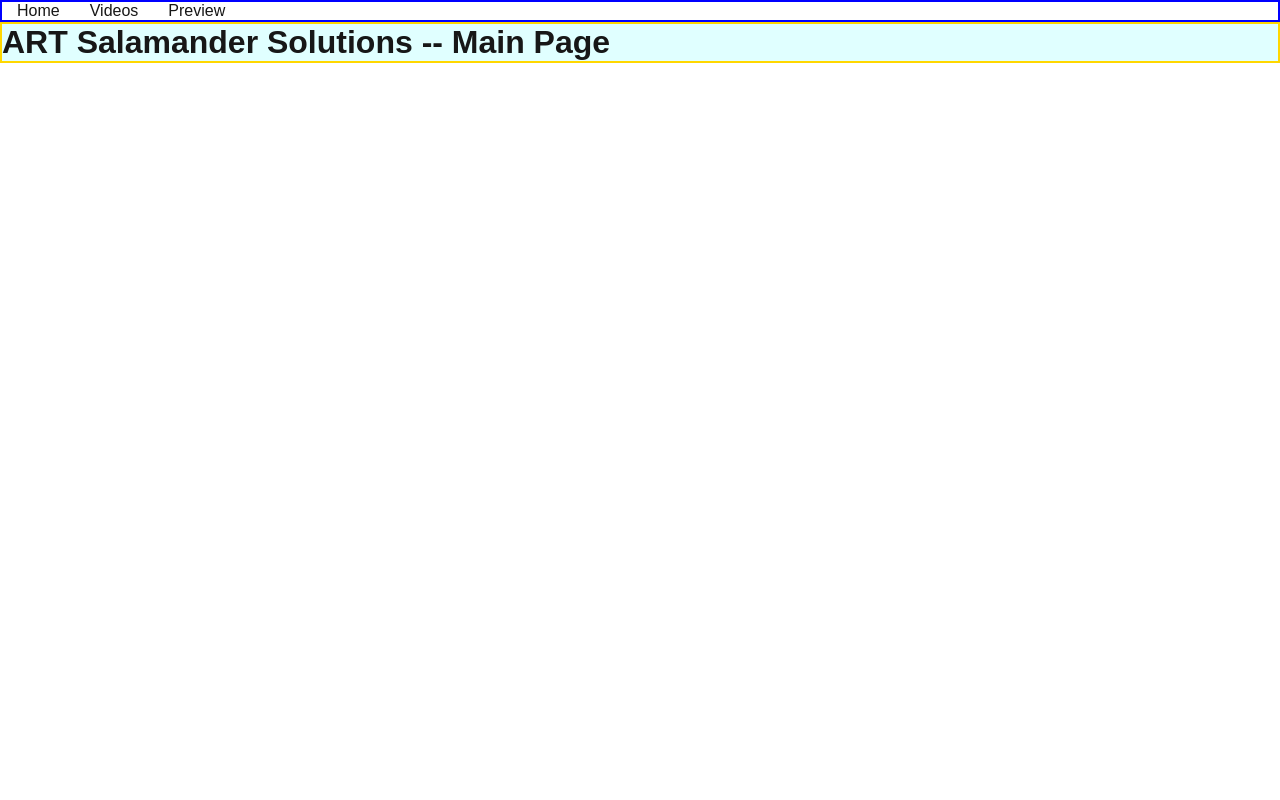
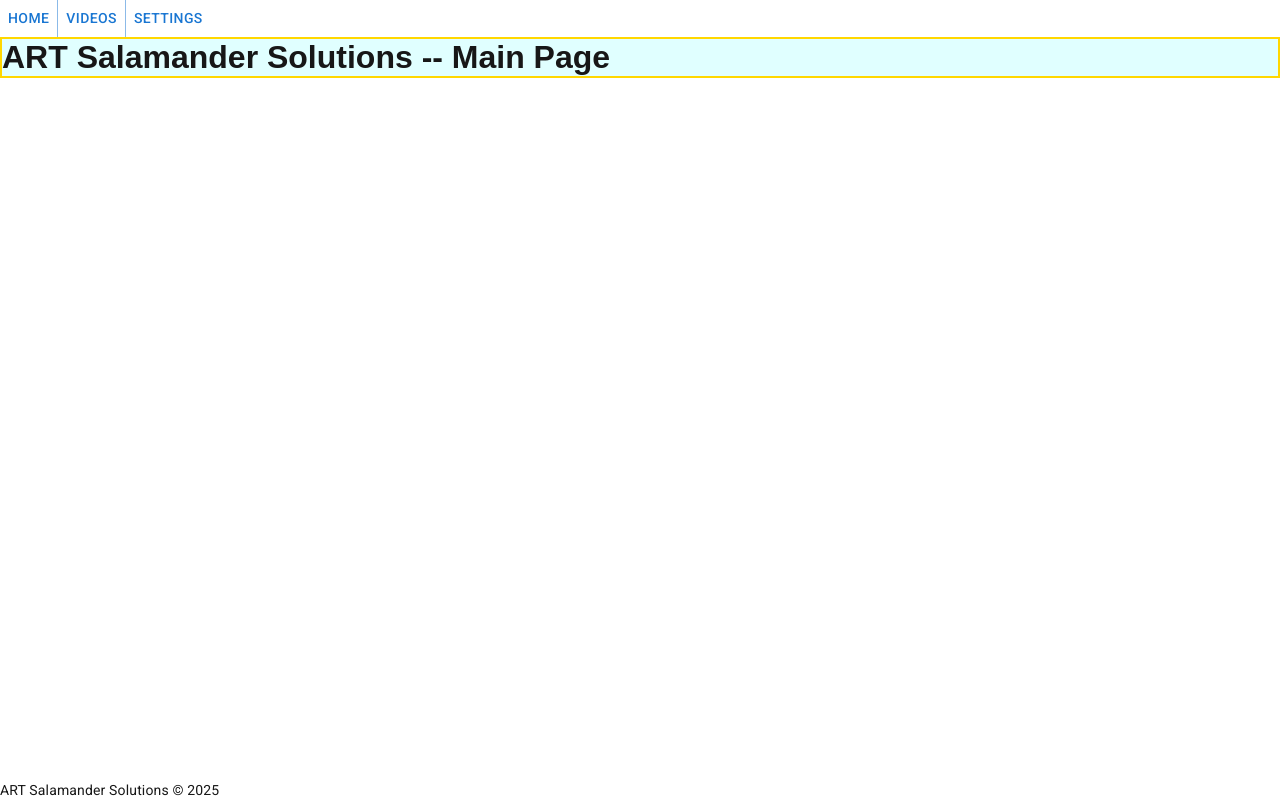
Before and after one commit to rifflere/centroid-finder-frontend, a Next.js app in the folder centroid-finder-frontend/: page / in a window 1280 px wide. Built offline with nearby package versions, Linux system fonts and the light colour scheme.

Commit message:
Updated layout to use MUI

```diff
--- a/centroid-finder-frontend/src/app/layout.js
+++ b/centroid-finder-frontend/src/app/layout.js
@@ -1,6 +1,12 @@
 import { Geist, Geist_Mono } from "next/font/google";
 import "./globals.css";
 import Link from 'next/link';
+import Image from 'next/link';
+import { Button, ButtonGroup, Typography } from '@mui/material';
+import '@fontsource/roboto/300.css';
+import '@fontsource/roboto/400.css';
+import '@fontsource/roboto/500.css';
+import '@fontsource/roboto/700.css';
 
 const geistSans = Geist({
   variable: "--font-geist-sans",
@@ -21,12 +27,15 @@ export default function Layout({ children }) {
   return (
     <html lang="en">
       <body className={`${geistSans.variable} ${geistMono.variable}`}>
-            <nav style={{ border: '2px solid', borderColor: 'blue' }}>
-              <Link className="nav-link" href="/" style={{padding: 15}}>Home</Link>
-              <Link className="nav-link" href="/videos" style={{padding: 15}}>Videos</Link>
-              <Link className="nav-link" href="/preview/file-123" style={{padding: 15}}>Preview</Link>
-            </nav>
+        <ButtonGroup variant="text" aria-label="Basic button group">
+          <Button href="/">Home</Button>
+          <Button href="/videos">Videos</Button>
+          <Button href="/preview/file-123">Settings</Button>
+        </ButtonGroup>
         <main>{children}</main>
+        <footer style={{position:"absolute", bottom:0}}>
+          <Typography variant="body2" component="body2">ART Salamander Solutions &#169; 2025</Typography>
+        </footer>
       </body>
     </html>
   );
```
